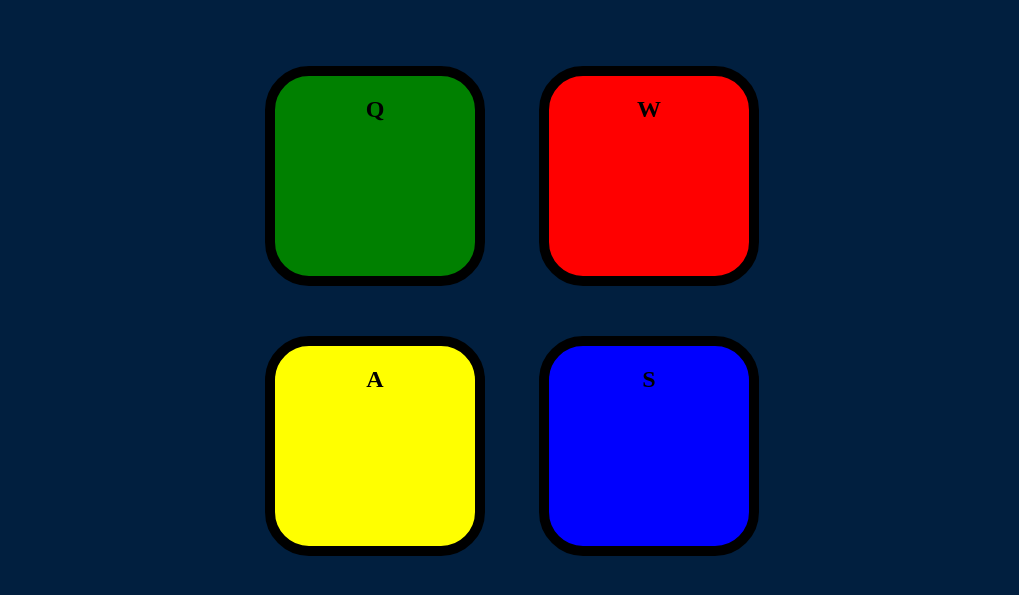
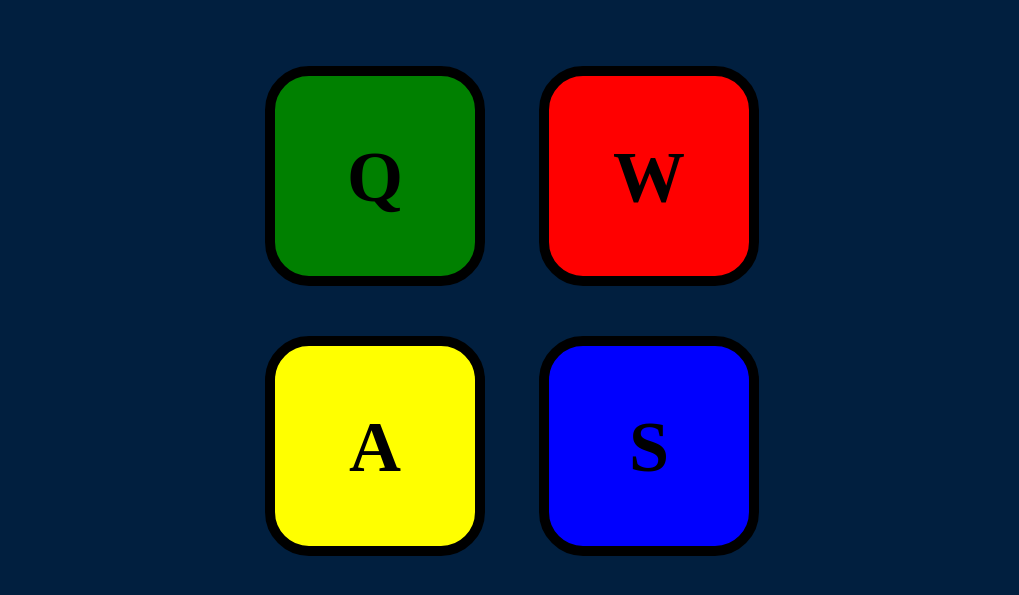
Before and after one commit to dave-rob/Simon-Game, a plain HTML site: page index.html in a window 1280 px wide. Shown: the part 133-728 px from the top of the page, without its empty margins (128-1147 px from the left). Drawn offline with nearby package versions, Linux system fonts and the light colour scheme.

Commit message:
made letters bigger

```diff
--- a/styles.css
+++ b/styles.css
@@ -51,3 +51,7 @@ body {
   box-shadow: 0 0 20px white;
   background-color: grey;
 }
+
+h2{
+  font-size: 72px;
+}
```
Also changed, not shown: index.html (line endings or trailing spaces).
